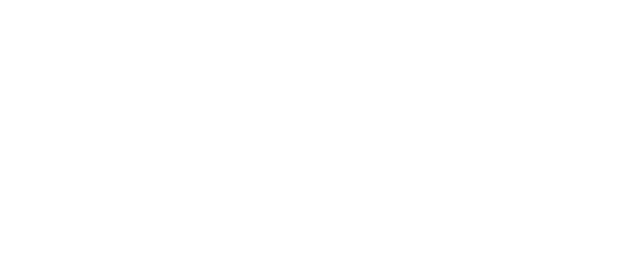
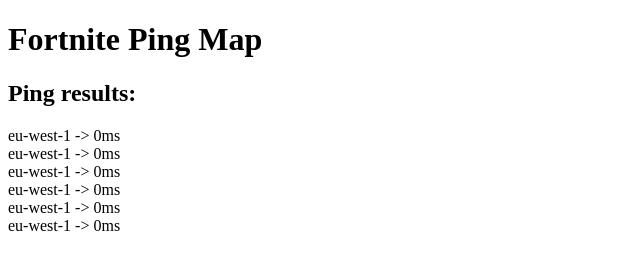
Before and after one commit to berpj/fortnitepingmap.com, a plain HTML site: page index.html in a window 1280 px wide. Shown: the whole page, without its empty margins (0-640 px from the left). Drawn offline with nearby package versions, Linux system fonts and the light colour scheme.

Commit message:
Add basic ping test to eu-west-1

```diff
--- /dev/null
+++ b/assets/ping.min.js
@@ -0,0 +1,2 @@
+/* ping.js - v0.2.2 http://github.com/alfg/ping.js */
+var Ping=function(a){this.opt=a||{},this.favicon=this.opt.favicon||"/favicon.ico",this.timeout=this.opt.timeout||0,this.logError=this.opt.logError||!1};Ping.prototype.ping=function(a,b){function c(a){f.wasSuccess=!0,e.call(f,a)}function d(a){f.wasSuccess=!1,e.call(f,a)}function e(){g&&clearTimeout(g);var a=new Date-h;if("function"==typeof b)return this.wasSuccess?b(null,a):(f.logError&&console.error("error loading resource"),b("error",a))}var f=this;f.wasSuccess=!1,f.img=new Image,f.img.onload=c,f.img.onerror=d;var g,h=new Date;f.timeout&&(g=setTimeout(function(){e.call(f,void 0)},f.timeout)),f.img.src=a},"undefined"!=typeof exports?"undefined"!=typeof module&&module.exports&&(module.exports=Ping):window.Ping=Ping;
--- a/assets/scripts.js
+++ b/assets/scripts.js
@@ -0,0 +1,22 @@
+/*
+  function randomId() {
+    var d = new Date()
+    return d.getMilliseconds()
+  }
+*/
+
+function getUrl() {
+  return 'https://ec2.eu-west-3.amazonaws.com/ping'
+}
+
+$(function() {
+  var p = new Ping()
+
+  window.setInterval(function() {
+    p.ping(getUrl(), function(err, data) {
+    	data = "eu-west-1 -> " + parseInt(data) / 2 + "ms<br>";
+      $("#ping_results").append(data);
+    })
+  }, 750)
+
+})
--- a/index.html
+++ b/index.html
@@ -11,6 +11,14 @@
 </head>
 
 <body>
+  <h1>Fortnite Ping Map</h1>
+
+  <h2>Ping results:</h2>
+  <div id="ping_results">
+  </div>
+
+  <script src="https://code.jquery.com/jquery-3.5.0.min.js" integrity="sha256-xNzN2a4ltkB44Mc/Jz3pT4iU1cmeR0FkXs4pru/JxaQ=" crossorigin="anonymous"></script>
+  <script src="/assets/ping.min.js" type="text/javascript"></script>
   <script src="/assets/scripts.js"></script>
 </body>
 </html>
```
